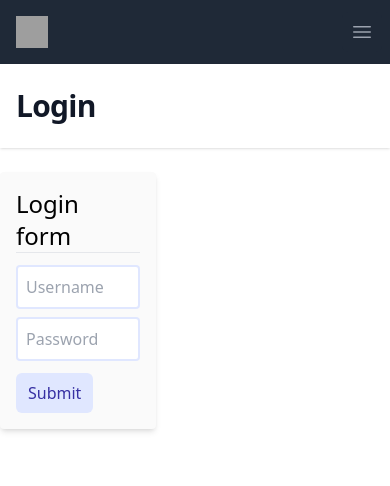
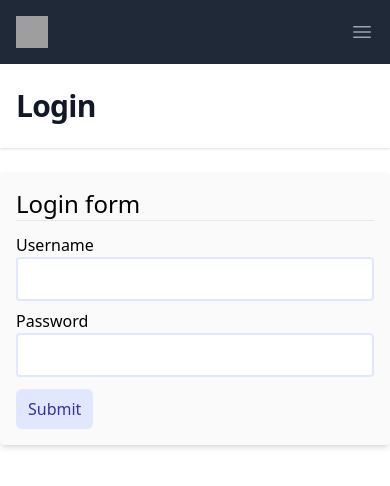
Before and after one commit to slapexs/react-typescript-crud, a React (Create React App) app: page /login in a window 390 px wide. Shown: the top 486 px of the page. Built offline with nearby package versions, Linux system fonts and the light colour scheme; grey boxes are pictures that could not be loaded.

Commit message:
:sparkles: Complete feature auth

```diff
--- /dev/null
+++ b/src/app/slice/auth-slice.ts
@@ -0,0 +1,33 @@
+import { createSlice, PayloadAction } from "@reduxjs/toolkit"
+
+interface AuthModel {
+	token: string
+	isLogedIn: boolean
+}
+
+const initialState: AuthModel = {
+	token: "",
+	isLogedIn: false,
+}
+const authSlice = createSlice({
+	name: "auth",
+	initialState: initialState,
+	reducers: {
+		login: (state, action: PayloadAction<AuthModel>) => {
+			state = action.payload
+		},
+		loginSuccess: (state, action: PayloadAction<string>) => {
+			state.isLogedIn = true
+			state.token = action.payload
+			// state = { isLogedIn: true, token: action.payload }
+		},
+		logout: (state) => {
+			state.isLogedIn = false
+			state.token = ""
+			// state = { isLogedIn: false, token: "" }
+		},
+	},
+})
+
+export const { loginSuccess, logout } = authSlice.actions
+export const authReducer = authSlice.reducer
--- a/src/app/store.ts
+++ b/src/app/store.ts
@@ -1,14 +1,16 @@
-import { configureStore } from '@reduxjs/toolkit';
-import counterReducer from './slice/counter-slice';
-import { duckReducer } from './slice/duck-slice';
+import { configureStore } from "@reduxjs/toolkit"
+import counterReducer from "./slice/counter-slice"
+import { duckReducer } from "./slice/duck-slice"
+import { authReducer } from "./slice/auth-slice"
 
 const store = configureStore({
-    reducer: {
-        counter: counterReducer,
-        duck: duckReducer,
-    }
-});
+	reducer: {
+		counter: counterReducer,
+		duck: duckReducer,
+		auth: authReducer,
+	},
+})
 
-export { store };
-export type RootState = ReturnType<typeof store.getState>;
-export type AppDispatch = typeof store.dispatch;
+export { store }
+export type RootState = ReturnType<typeof store.getState>
+export type AppDispatch = typeof store.dispatch
--- a/src/component/aui/FormLogin.tsx
+++ /dev/null
@@ -1,34 +0,0 @@
-import { FC } from "react"
-import { TextInput } from "./TextInput"
-
-const FormLogin: FC = () => {
-	return (
-		<>
-			<div className="bg-zinc-50 p-4 shadow-md rounded w-2/5">
-				<h1 className="text-2xl">Login form</h1>
-				<hr />
-				{/* Card body */}
-				<div className="mt-3">
-					<TextInput
-						id="username"
-						label=""
-						placeholder="Username"
-						type="text"
-					/>
-					<TextInput
-						id="password"
-						label=""
-						placeholder="Password"
-						type="password"
-					/>
-				</div>
-
-				<div className="mt-3">
-					<button className="btn-primary">Submit</button>
-				</div>
-			</div>
-		</>
-	)
-}
-
-export { FormLogin }
--- a/src/component/aui/StckLayout.tsx
+++ b/src/component/aui/StckLayout.tsx
@@ -1,7 +1,11 @@
-import { FC, Fragment } from "react"
+import { FC, Fragment, useState } from "react"
 import { Disclosure, Menu, Transition } from "@headlessui/react"
 import { Bars3Icon, BellIcon, XMarkIcon } from "@heroicons/react/24/outline"
 import { Outlet, NavLink } from "react-router-dom"
+import { useSelector } from "react-redux"
+import { RootState } from "../../app/store"
+import { useDispatch } from "react-redux"
+import { logout } from "../../app/slice/auth-slice"
 
 const user = {
 	name: "Tom Cook",
@@ -19,7 +23,6 @@ const userNavigation = [
 	{ name: "Root", href: "/" },
 	{ name: "Hello", href: "/hello/abc" },
 	{ name: "Home", href: "/home" },
-	{ name: "login", href: "/login" },
 ]
 
 const classNames = (...classes: string[]) => {
@@ -27,6 +30,8 @@ const classNames = (...classes: string[]) => {
 }
 
 const StackLayout: FC = () => {
+	const isLogedIn = useSelector((state: RootState) => state.auth.token)
+	const dispatch = useDispatch()
 	return (
 		<>
 			{/*
@@ -51,6 +56,7 @@ const StackLayout: FC = () => {
 												alt="Your Company"
 											/>
 										</div>
+
 										<div className="hidden md:block">
 											<div className="ml-10 flex items-baseline space-x-4">
 												{navigation.map((item) => (
@@ -72,7 +78,7 @@ const StackLayout: FC = () => {
 											</div>
 										</div>
 									</div>
-									<div className="hidden md:block">
+									<div className={isLogedIn ? "hidden md:block" : "hidden"}>
 										<div className="ml-4 flex items-center md:ml-6">
 											<button
 												type="button"
@@ -118,6 +124,14 @@ const StackLayout: FC = () => {
 																{item.name}
 															</NavLink>
 														))}
+														<Menu.Items>
+															<button
+																className="block w-full text-left px-4 py-2 text-sm text-gray-700"
+																onClick={() => dispatch(logout())}
+															>
+																Logout
+															</button>
+														</Menu.Items>
 													</Menu.Items>
 												</Transition>
 											</Menu>
--- a/src/component/aui/TextInput.tsx
+++ b/src/component/aui/TextInput.tsx
@@ -3,11 +3,12 @@ import { FC } from "react"
 interface SettingInput {
 	id: string
 	type: string
-	placeholder: string
 	label: string
+	value: string
+	setValue: (s: string) => void
 }
 
-const TextInput: FC<SettingInput> = ({ id, type, placeholder, label }) => {
+const TextInput: FC<SettingInput> = ({ id, type, label, value, setValue }) => {
 	return (
 		<>
 			<div className="my-2">
@@ -15,8 +16,8 @@ const TextInput: FC<SettingInput> = ({ id, type, placeholder, label }) => {
 				<input
 					id={id}
 					type={type}
-					placeholder={placeholder}
 					required={true}
+					onChange={(e) => setValue(e.target.value)}
 					className="p-2 w-full border-2 border-indigo-100 rounded focus:outline-indigo-300"
 					autoComplete="off"
 				/>
--- a/src/component/aui/index.ts
+++ b/src/component/aui/index.ts
@@ -1,5 +1,4 @@
 export { Button } from "./Button"
 export { StackLayout } from "./StckLayout"
 export { PanelTitle } from "./PanelTitle"
-export { FormLogin } from "./FormLogin"
 export { TextInput } from "./TextInput"
--- a/src/pages/Login.tsx
+++ b/src/pages/Login.tsx
@@ -1,11 +1,66 @@
-import { FC } from "react"
-import { PanelTitle, FormLogin } from "../component/aui"
+import { FC, useState } from "react"
+import { PanelTitle } from "../component/aui"
+import { useDispatch } from "react-redux"
+import { Button, TextInput } from "../component/aui"
+
+import { loginSuccess } from "../app/slice/auth-slice"
 
 const Login: FC = () => {
+	const [username, setUsername] = useState("")
+	const [password, setPassword] = useState("")
+	const dispatch = useDispatch()
+
+	const Login = async () => {
+		const url = "http://54.254.44.166:3000/login"
+		const res = await fetch(url, {
+			method: "POST",
+			headers: { "Content-Type": "application/json" },
+			body: JSON.stringify({ username, password }),
+		})
+
+		const data = await res.json()
+		console.log(data)
+		dispatch(loginSuccess(data.token))
+
+		// Promise (I don't want to use it.)
+		// fetch(url, {
+		// 	method: "POST",
+		// 	headers: { "Content-Type": "application/json" },
+		// 	body: JSON.stringify({ username: username, password: password }),
+		// })
+		// 	.then((value) => value.json())
+		// 	.then((data) => {
+		// 		console.log(data)
+		// 	})
+	}
 	return (
 		<>
 			<PanelTitle title="Login">
-				<FormLogin />
+				<div className="bg-zinc-50 p-4 shadow-md rounded md:w-2/5">
+					<h1 className="text-2xl">Login form</h1>
+					<hr />
+					{/* Card body */}
+					<div className="mt-3">
+						<TextInput
+							id="username"
+							label="Username"
+							type="text"
+							value={username}
+							setValue={setUsername}
+						/>
+						<TextInput
+							id="password"
+							label="Password"
+							type="password"
+							value={password}
+							setValue={setPassword}
+						/>
+					</div>
+
+					<div className="mt-3">
+						<Button label="Submit" onClick={Login} />
+					</div>
+				</div>
 			</PanelTitle>
 		</>
 	)
```
